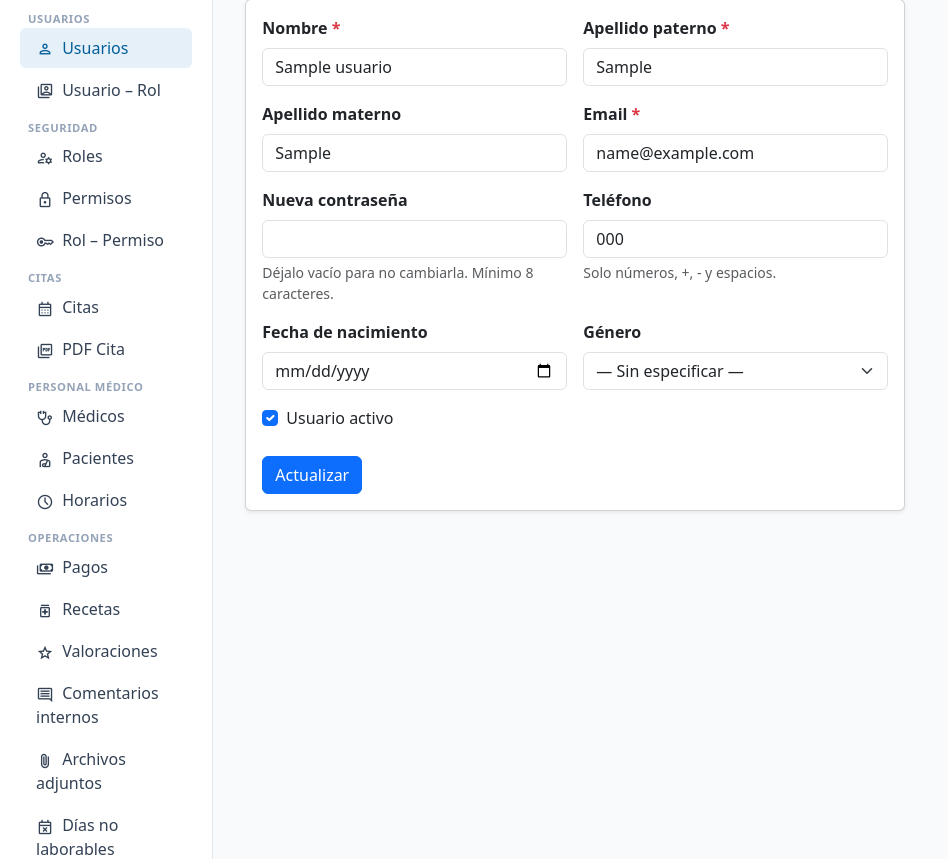
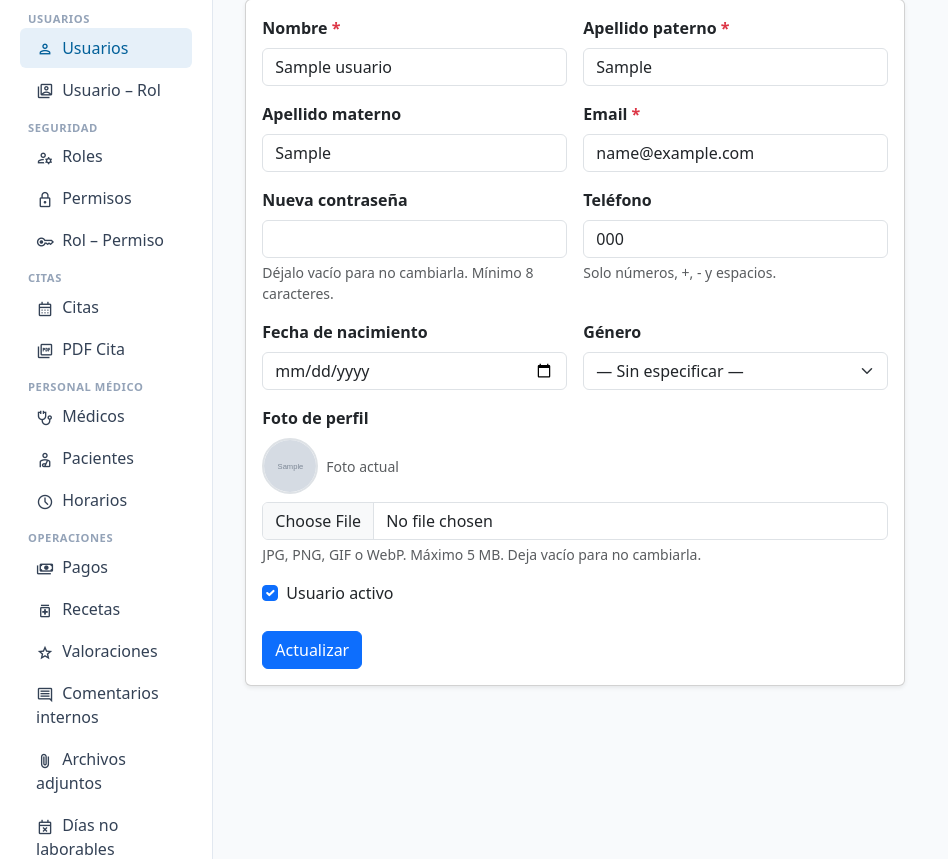
Before and after one commit to Victorml55/proyecto_final_medicitas, a PHP site: page /admin/usuario.php?accion=actualizar&id=1 in a window 1280 px wide. Shown: the part 137-996 px from the top of the page, without its empty margins (0-948 px from the left). Run offline with PHP 8.4, Linux system fonts and the light colour scheme; the visitor is signed in with stand-in values (Sample User, id 1); tables that the repository leaves empty or names only in its code hold one stand-in row (values such as "Sample post"); grey boxes marked "Sample" are stand-in pictures; some libraries are stand-ins or nearby versions.

Commit message:
editar imagen de usuario en admin

```diff
--- /dev/null
+++ b/admin/helpers/subir_foto.php
@@ -0,0 +1,43 @@
+<?php
+
+/**
+ * Procesa el campo $_FILES['foto_perfil'] y actualiza usuarios.foto_perfil.
+ * Retorna la URL guardada o null si no hubo archivo / falló la validación.
+ */
+function procesarFotoPerfil(int $idUsuario, PDO $db): ?string {
+    if (!isset($_FILES['foto_perfil']) || $_FILES['foto_perfil']['error'] !== UPLOAD_ERR_OK) {
+        return null;
+    }
+
+    $file     = $_FILES['foto_perfil'];
+    $maxBytes = 5 * 1024 * 1024;
+
+    if ($file['size'] > $maxBytes) return null;
+
+    $finfo = new finfo(FILEINFO_MIME_TYPE);
+    $mime  = $finfo->file($file['tmp_name']);
+    $tipos = ['image/jpeg' => 'jpg', 'image/png' => 'png', 'image/gif' => 'gif', 'image/webp' => 'webp'];
+
+    if (!array_key_exists($mime, $tipos)) return null;
+
+    $dir = __DIR__ . '/../../img/perfiles/';
+    if (!is_dir($dir)) mkdir($dir, 0755, true);
+
+    // Eliminar foto anterior
+    $stmtV = $db->prepare('SELECT foto_perfil FROM usuarios WHERE id_usuario = ?');
+    $stmtV->execute([$idUsuario]);
+    $vieja = $stmtV->fetchColumn();
+    if ($vieja) {
+        $rutaVieja = __DIR__ . '/../../' . ltrim($vieja, '/');
+        if (file_exists($rutaVieja)) @unlink($rutaVieja);
+    }
+
+    $nombre  = 'u' . $idUsuario . '_' . time() . '.' . $tipos[$mime];
+    $destino = $dir . $nombre;
+
+    if (!move_uploaded_file($file['tmp_name'], $destino)) return null;
+
+    $url = '/img/perfiles/' . $nombre;
+    $db->prepare('UPDATE usuarios SET foto_perfil = ? WHERE id_usuario = ?')->execute([$url, $idUsuario]);
+    return $url;
+}
--- a/admin/models/usuario.php
+++ b/admin/models/usuario.php
@@ -11,7 +11,7 @@ class Usuario extends Sistema {
     }
 
     function leerUno(int $id) {
-        $stmt = $this->db->prepare('SELECT id_usuario, nombre, apellido_paterno, apellido_materno, email, telefono, fecha_nacimiento, genero, activo FROM usuarios WHERE id_usuario = ?');
+        $stmt = $this->db->prepare('SELECT id_usuario, nombre, apellido_paterno, apellido_materno, email, telefono, fecha_nacimiento, genero, activo, foto_perfil FROM usuarios WHERE id_usuario = ?');
         $stmt->execute([$id]);
         return $stmt->fetch();
     }
--- a/admin/usuario.php
+++ b/admin/usuario.php
@@ -4,6 +4,7 @@ require_once(__DIR__ . '/sistema.class.php');
 require_once(__DIR__ . '/auth.php');
 requerirLogin();
 require_once(__DIR__ . '/models/usuario.php');
+require_once(__DIR__ . '/helpers/subir_foto.php');
 require_once(__DIR__ . '/models/usuario_rol.php');
 require_once(__DIR__ . '/models/medico.php');
 require_once(__DIR__ . '/models/horario_medico.php');
@@ -133,6 +134,7 @@ if ($_SERVER['REQUEST_METHOD'] === 'POST' || $accion === 'borrar') {
             $data = $_POST;
             $data['id_usuario'] = $id;
             $app->actualizar($data);
+            procesarFotoPerfil($id, $app->db);
             header('Location: usuario.php?accion=leer&ok=actualizado');
             exit;
 
@@ -155,7 +157,8 @@ switch ($accion) {
         require(__DIR__ . '/views/usuarios/formulario_crear.php');
         break;
     case 'actualizar':
-        $usuario = $id ? $app->leerUno($id) : null;
+        $usuario    = $id ? $app->leerUno($id) : null;
+        $fotoActual = $usuario['foto_perfil'] ?? null;
         require(__DIR__ . '/views/usuarios/formulario_actualizar.php');
         break;
     case 'leer':
--- a/admin/views/usuarios/formulario_actualizar.php
+++ b/admin/views/usuarios/formulario_actualizar.php
@@ -8,7 +8,7 @@
 <?php else: ?>
 <div class="card shadow-sm" style="max-width:660px;">
     <div class="card-body">
-        <form method="POST" action="usuario.php?accion=actualizar&id=<?= $usuario['id_usuario'] ?>" novalidate id="frm">
+        <form method="POST" action="usuario.php?accion=actualizar&id=<?= $usuario['id_usuario'] ?>" enctype="multipart/form-data" novalidate id="frm">
             <div class="row g-3">
                 <div class="col-md-6">
                     <label class="form-label fw-semibold">Nombre <span class="text-danger">*</span></label>
@@ -63,6 +63,20 @@
                     </select>
                 </div>
                 <div class="col-12">
+                    <label class="form-label fw-semibold">Foto de perfil</label>
+                    <?php if (!empty($fotoActual)): ?>
+                    <div class="mb-2 d-flex align-items-center gap-2">
+                        <img src="<?= htmlspecialchars($fotoActual) ?>" alt=""
+                             style="width:56px;height:56px;object-fit:cover;border-radius:50%;border:2px solid #dee2e6;">
+                        <small class="text-muted">Foto actual</small>
+                    </div>
+                    <?php endif; ?>
+                    <input type="file" name="foto_perfil" class="form-control"
+                           accept="image/jpeg,image/png,image/gif,image/webp">
+                    <div class="form-text">JPG, PNG, GIF o WebP. Máximo 5 MB. Deja vacío para no cambiarla.</div>
+                </div>
+
+                <div class="col-12">
                     <div class="form-check">
                         <input type="checkbox" name="activo" id="activo" class="form-check-input" value="1" <?= $usuario['activo'] ? 'checked' : '' ?>>
                         <label class="form-check-label" for="activo">Usuario activo</label>
```
Also changed, not shown: admin/medico.php (+1 -35 lines).
